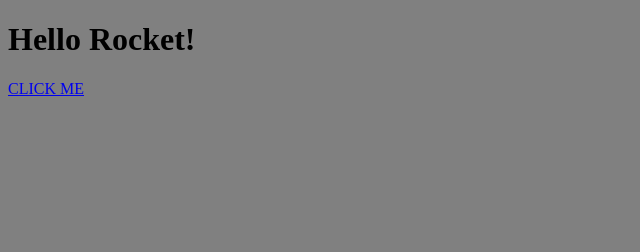
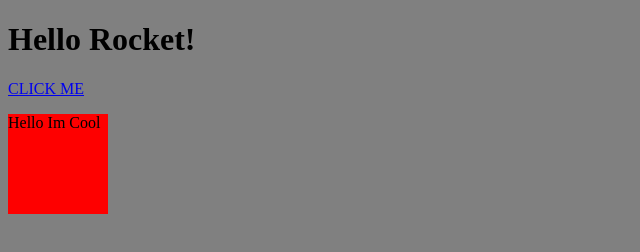
Before and after one commit to patriciojuliant/js-rocket, a plain HTML site: page index.html in a window 1280 px wide. Both pictures are taken after a click on the link "CLICK ME". Shown: the whole page, without its empty margins (0-640 px from the left). Drawn offline with Linux system fonts and the light colour scheme.

Commit message:
Change Color Class

```diff
--- a/css/style.css
+++ b/css/style.css
@@ -1,3 +1,14 @@
 body{
     background-color: grey;
 }
+
+.cool{
+    height: 100px;
+    width: 100px;
+    background-color: green;
+    transition: background-color 3s;
+}
+
+.cool.red {
+    background-color: red;
+}
--- a/index.html
+++ b/index.html
@@ -10,7 +10,11 @@
 <body>
 
     <h1>Hello Rocket!</h1>
-    <a href="#" onclick="sayMyName ('Patricio');">CLICK ME</a>
+    <a href="#" onclick="doCoolStuff();">CLICK ME</a>
 
+    <div class="cool" id="cool">
+        <p>Hello Im Cool</p>
+
+    </div>
 </body>
 </html>
--- a/js/script.js
+++ b/js/script.js
@@ -1,4 +1,8 @@
 console.log ('Hello There Friends!');
+
+var doCoolStuff = function(){
+    document.getElementById('cool').className = 'cool red';
+}
 
 var sayMyName = function (name) {
     alert('Mi nonmbre es: '+ name);
```
